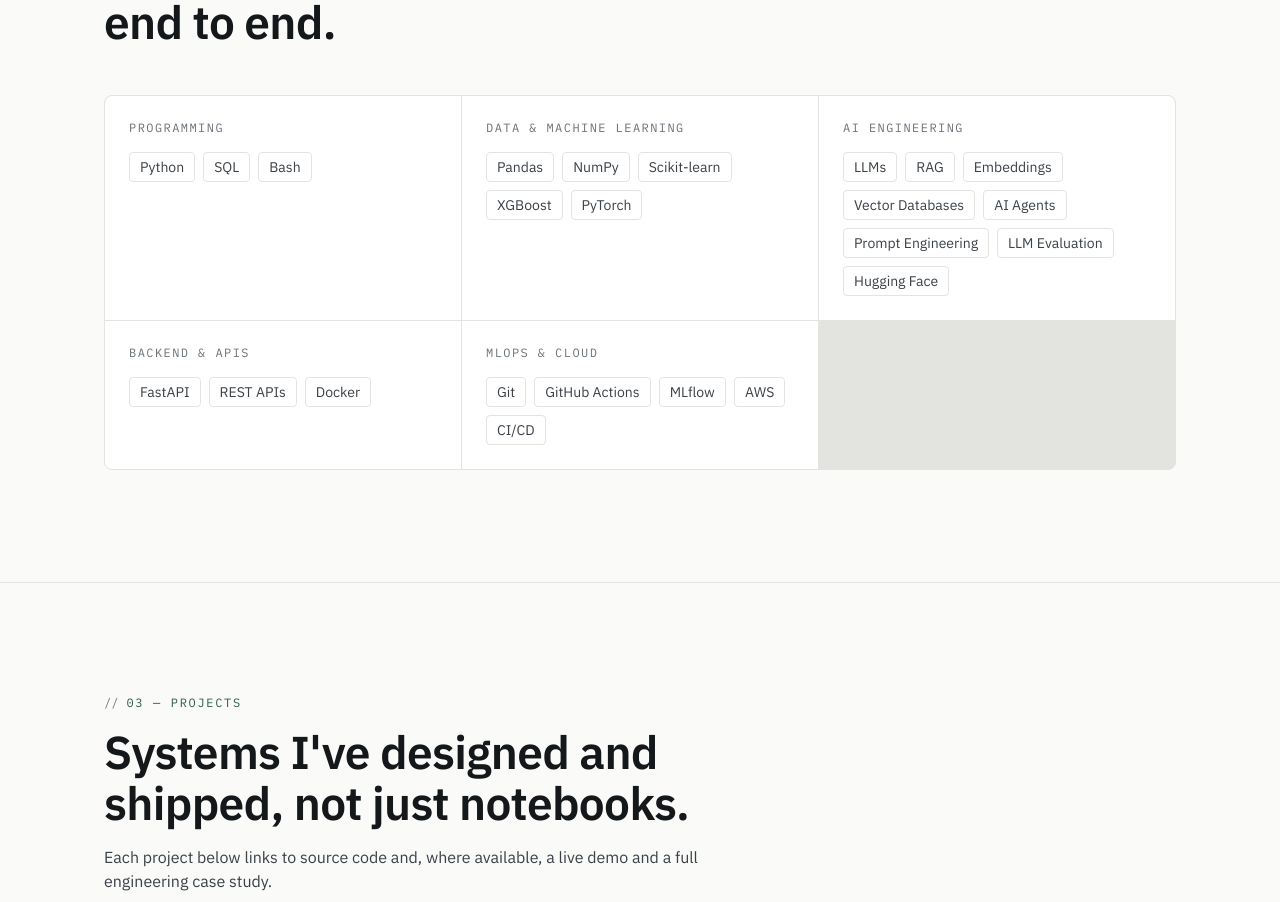
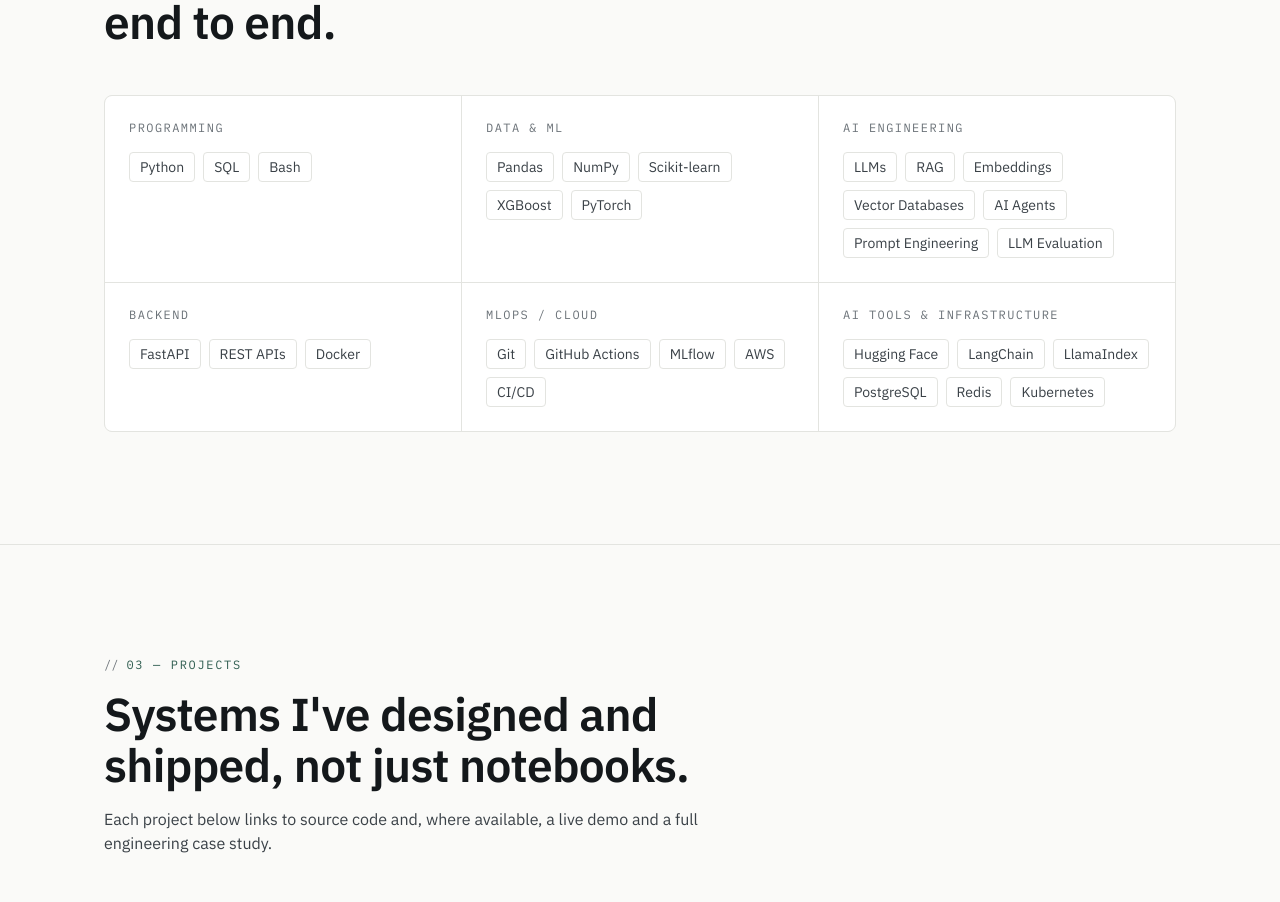
Before and after one commit to Akhtar-tech786/ai-engineer-portfolio, a React (Vite) app: page / in a window 1280 px wide. Shown: the part 1700-2602 px from the top of the page. Built offline with nearby package versions, Linux system fonts and the light colour scheme.

Commit message:
updated skills section

```diff
--- a/src/data/skills.ts
+++ b/src/data/skills.ts
@@ -8,14 +8,8 @@ export const skillCategories: SkillCategory[] = [
   },
   {
     id: "data-ml",
-    title: "Data & Machine Learning",
-    skills: [
-      "Pandas",
-      "NumPy",
-      "Scikit-learn",
-      "XGBoost",
-      "PyTorch",
-    ],
+    title: "Data & ML",
+    skills: ["Pandas", "NumPy", "Scikit-learn", "XGBoost", "PyTorch"],
   },
   {
     id: "ai-engineering",
@@ -28,23 +22,28 @@ export const skillCategories: SkillCategory[] = [
       "AI Agents",
       "Prompt Engineering",
       "LLM Evaluation",
-      "Hugging Face",
     ],
   },
   {
     id: "backend",
-    title: "Backend & APIs",
+    title: "Backend",
     skills: ["FastAPI", "REST APIs", "Docker"],
   },
   {
     id: "mlops-cloud",
-    title: "MLOps & Cloud",
+    title: "MLOps / Cloud",
+    skills: ["Git", "GitHub Actions", "MLflow", "AWS", "CI/CD"],
+  },
+  {
+    id: "ai-tools",
+    title: "AI Tools & Infrastructure",
     skills: [
-      "Git",
-      "GitHub Actions",
-      "MLflow",
-      "AWS",
-      "CI/CD",
+      "Hugging Face",
+      "LangChain",
+      "LlamaIndex",
+      "PostgreSQL",
+      "Redis",
+      "Kubernetes",
     ],
   },
 ];
```
